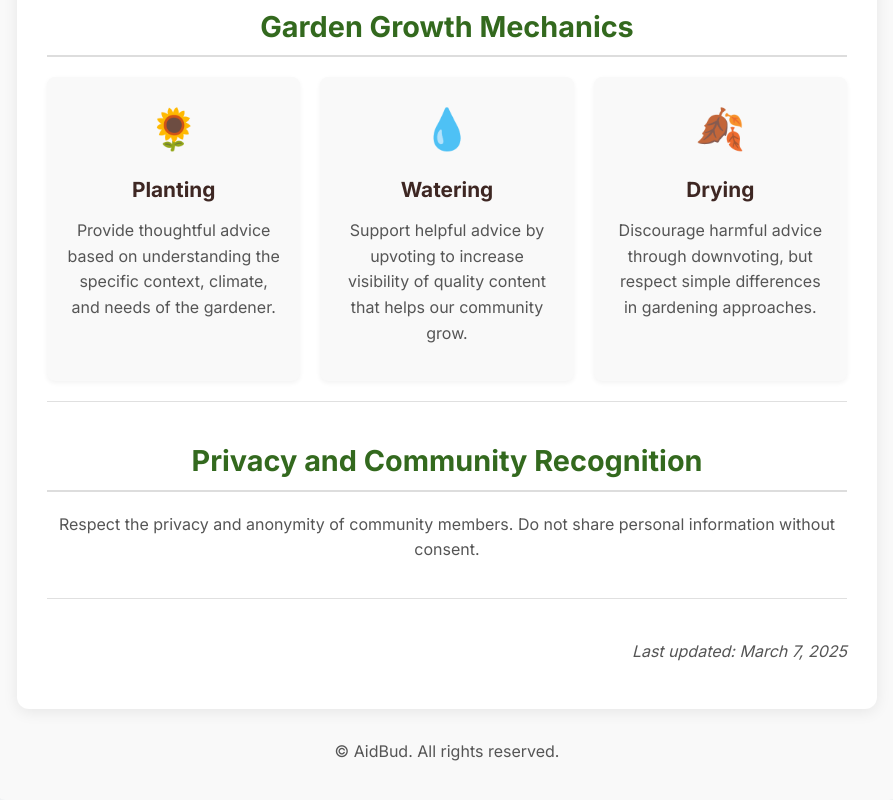
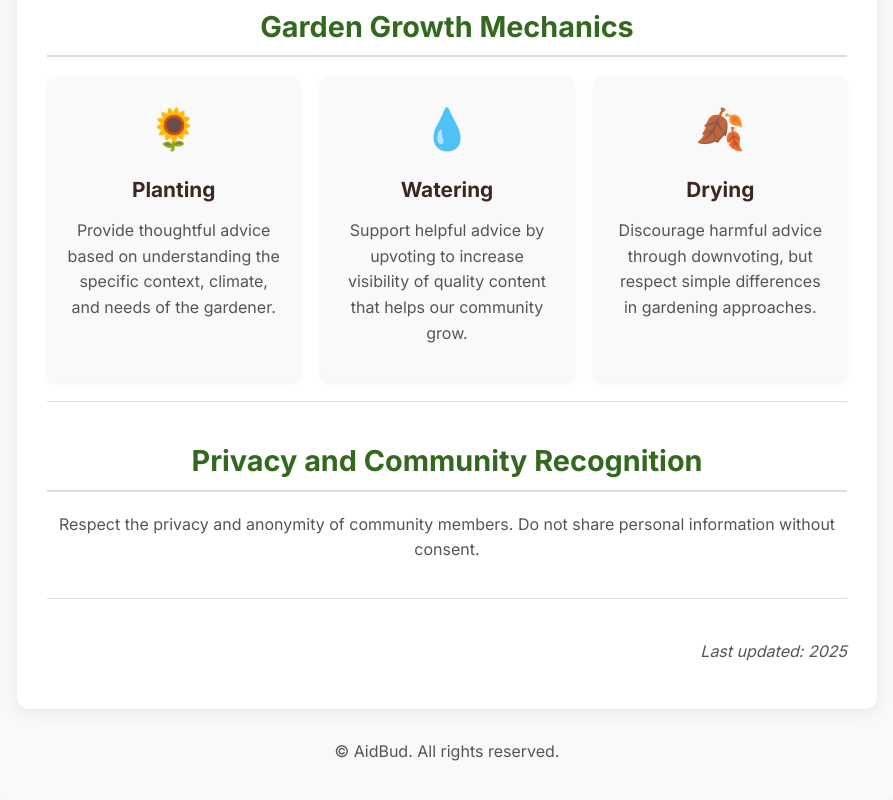
Before and after one commit to Minding-crypto/buddy, a React (Create React App) app: page /guide in a window 1280 px wide. Shown: the part 1381-2181 px from the top of the page, without its empty margins (193-1086 px from the left). Built offline with nearby package versions, Linux system fonts and the light colour scheme; no server answers.

Commit message:
Fix ESLint warnings

```diff
--- a/src/Pages/GardeningGuidelines.jsx
+++ b/src/Pages/GardeningGuidelines.jsx
@@ -120,7 +120,7 @@ const GardeningGuidelines = () => {
         </div>
 
         <div className="last-updated">
-          <p className="gardening-p">Last updated: March 7, 2025</p>
+          <p className="gardening-p">Last updated: 2025</p>
         </div>
       </div>
 
```
